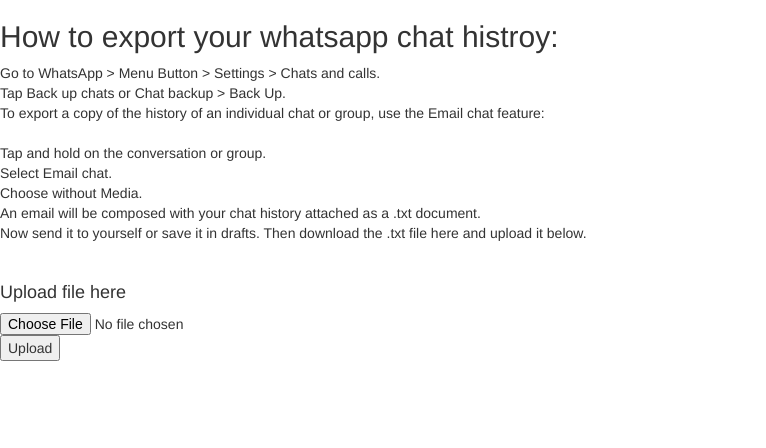
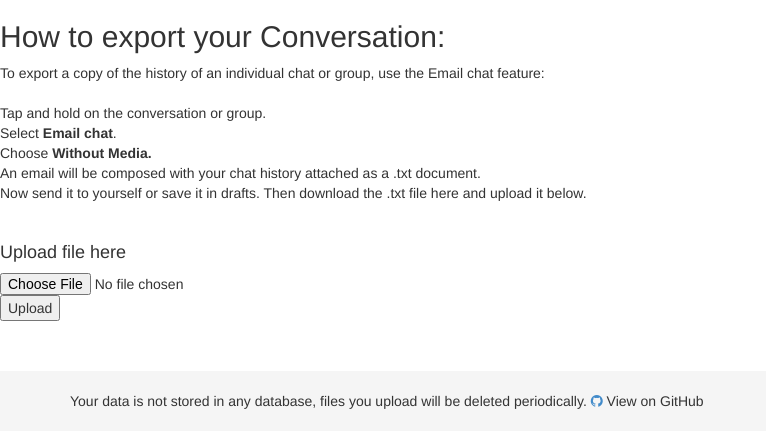
Before and after one commit to Dineshkarthik/Whatsapp-analyzer, a Flask app: page / in a window 1280 px wide. Shown: the top 448 px of the page, without its empty margins (0-766 px from the left). Run offline with Flask 2, Linux system fonts and the light colour scheme; some libraries are stand-ins or nearby versions.

Commit message:
How-to - export, footer

```diff
--- a/templates/index.html
+++ b/templates/index.html
@@ -2,6 +2,7 @@
 <html>
 <head>
 <title>Whatsapp Analyzer</title>
+<link rel="stylesheet" href="http://cdnjs.cloudflare.com/ajax/libs/font-awesome/4.4.0/css/font-awesome.min.css">
 <link rel="stylesheet" type="text/css" href="./static/css/styles.css">
 <link rel="stylesheet" type="text/css" href="./static/css/bootstrap.min.css" />
 <link rel="stylesheet" type="text/css" href="./static/css/keen-dashboards.css" />
@@ -20,17 +21,26 @@
 	.lightBox {
 		background-color: rgba(255, 255, 255, 0);
 	}
+
+	/* Set the fixed height of the footer here */
+	#footer {
+	  height: 60px;
+	  background-color: #f5f5f5;
+	  margin-top:50px;
+	  padding-top:20px;
+	  padding-bottom:20px;
+	}
+
 </style>
 </head>
 <body>
-<h2>How to export your whatsapp chat histroy:</h2>
-<p>Go to WhatsApp > Menu Button > Settings > Chats and calls.<br>
-Tap Back up chats or Chat backup > Back Up.<br>
-To export a copy of the history of an individual chat or group, use the Email chat feature:<br>
+<div id="wrap">
+<h2>How to export your Conversation:</h2>
+<p>To export a copy of the history of an individual chat or group, use the Email chat feature:<br>
 <br>
 Tap and hold on the conversation or group.<br>
-Select Email chat.<br>
-Choose without Media.<br>
+Select <B>Email chat</B>.<br>
+Choose <B>Without Media.</B><br>
 An email will be composed with your chat history attached as a .txt document.<br>
 Now send it to yourself or save it in drafts. Then download the .txt file here and upload it below.</p>
 <br>
@@ -40,5 +50,11 @@
      <input type=submit value=Upload onClick="showLoader()"></p>
   <img id="loader" src="./static/images/712.gif"/>
 </form>
+<div id="footer">
+  <div class="container">
+    <p>Your data is not stored in any database, files you upload will be deleted periodically. <a href="https://github.com/Dineshkarthik/Whatsapp-analyzer"><i class="fa fa-github"></i></a> View on GitHub</p>
+  </div>
+</div>
+</div>
 </body>
 </html>
--- a/templates/stats.html
+++ b/templates/stats.html
@@ -5,6 +5,7 @@
   <link rel="stylesheet" type="text/css" href="./static/css/styles.css">
   <link rel="stylesheet" type="text/css" href="./static/css/bootstrap.min.css" />
   <link rel="stylesheet" type="text/css" href="./static/css/keen-dashboards.css" />
+  <link rel="stylesheet" href="http://cdnjs.cloudflare.com/ajax/libs/font-awesome/4.4.0/css/font-awesome.min.css">
   <script type="text/javascript" src="./static/lib/js/jquery.min.js"></script>
   <script type="text/javascript" src="./static/lib/js/d3.min.js"></script>
   <script type="text/javascript" src="./static/lib/js/d3.tip.js"></script>
@@ -73,7 +74,7 @@
   <div class="navbar navbar-inverse navbar-fixed-top" role="navigation">
     <div class="container-fluid">
       <div class="navbar-collapse collapse">
-
+       Whatsapp Analyzer
       </div>
     </div>
   </div>
```
